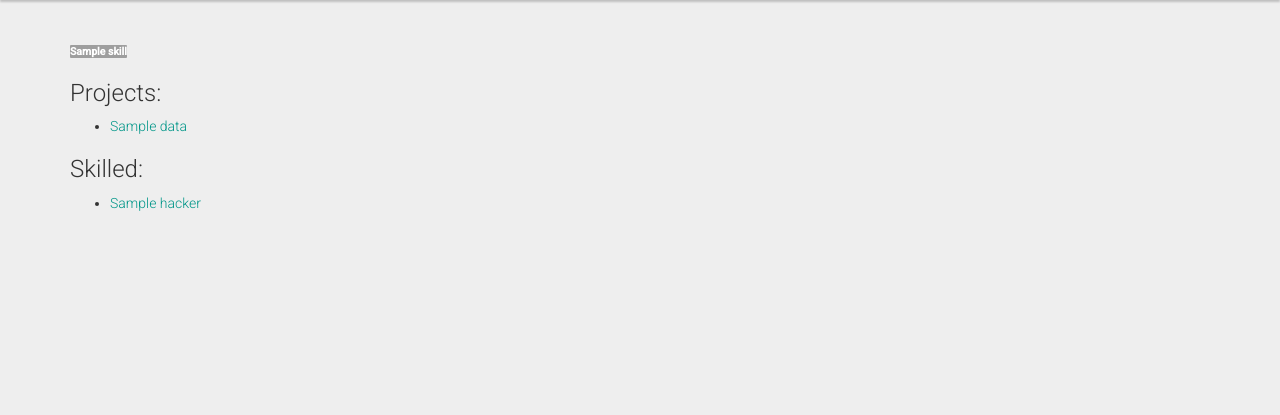
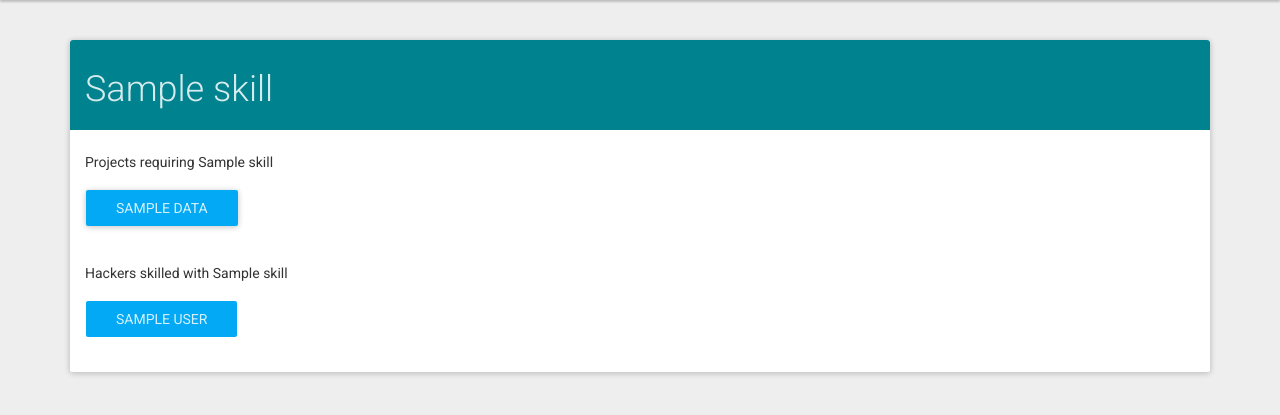
Before and after one commit to maticrivo/hackathing, a Flask app: template app/templates/skill.html in a window 1280 px wide. Shown: the part 241-656 px from the top of the page. Run offline with Flask 2, Linux system fonts and the light colour scheme; the template is opened without the code that fills it: most values are stand-ins (such as "Sample title", 1, 10 or a date in 2020); style sheets or scripts are compiled from the project's sources; some libraries are stand-ins or nearby versions.

Commit message:
Skill.html styling

```diff
--- a/app/static/style.css
+++ b/app/static/style.css
@@ -12,7 +12,7 @@
 .panel-heading a {
   color: #ffffff;
 }
-.panel-info>.panel-heading {
+.panel-primary > .panel-heading {
   background-color: #00838F;
 }
 
@@ -36,3 +36,11 @@ a[role="username"] {
 .btn-default:hover {
   color: black !important;
 }
+
+h5 + p:not(:last-of-type) {
+  margin-bottom: 30px
+}
+h5 + p:empty:after {
+  content: 'N/A';
+  color: #cccccc;
+}
--- a/app/templates/skill.html
+++ b/app/templates/skill.html
@@ -1,21 +1,24 @@
 {% extends "base.html" %}
+{% import "macros.html" as m %}
 {% block body %}
 
 <div class="container">
-  <h1 class="label label-default">{{ ctx.skill.title }}</h1>
+  <div class="panel panel-primary">
+    <div class="panel-heading">
+      <h1>{{ ctx.skill.title }}</h1>
+    </div>
+    <div class="panel-body">
+      <h5>Projects requiring {{ ctx.skill.title }}</h5>
+      <p>{% for project in ctx.projects %}
+        {{ m.project(project.id, project.title) }}
+      {% endfor %}</p>
 
-  <h3>Projects:</h3>
-  <ul>
-  {% for project in ctx.projects %}
-    <li><a href="/projects/{{ project.id }}">{{ project.title }}</a></li>
-  {% endfor %}
-  </ul>
+      <h5>Hackers skilled with {{ ctx.skill.title }}</h5>
+      <p>{% for hacker in ctx.skilled %}
+        {{ m.hacker(hacker.user, hacker.name) }}
+      {% endfor %}</p>
 
-  <h3>Skilled:</h3>
-  <ul>
-  {% for hacker in ctx.skilled %}
-    <li><a href="/hackers/{{ hacker.user }}">{{ hacker.name }}</a></li>
-  {% endfor %}
-  </ul>
+    </div>
+  </div>
 </div>
 {% endblock body %}
```
Also changed, not shown: app/templates/hacker.html (+9 -8 lines), app/templates/project.html (+5 -5 lines).
